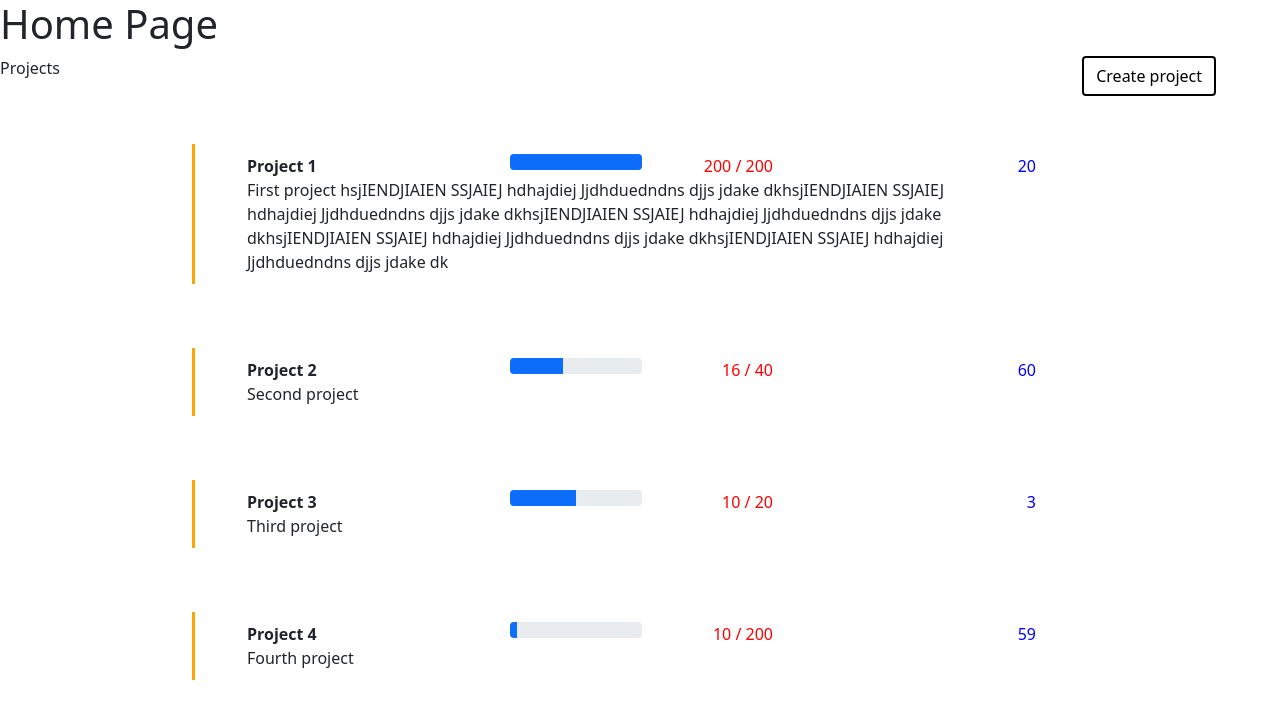
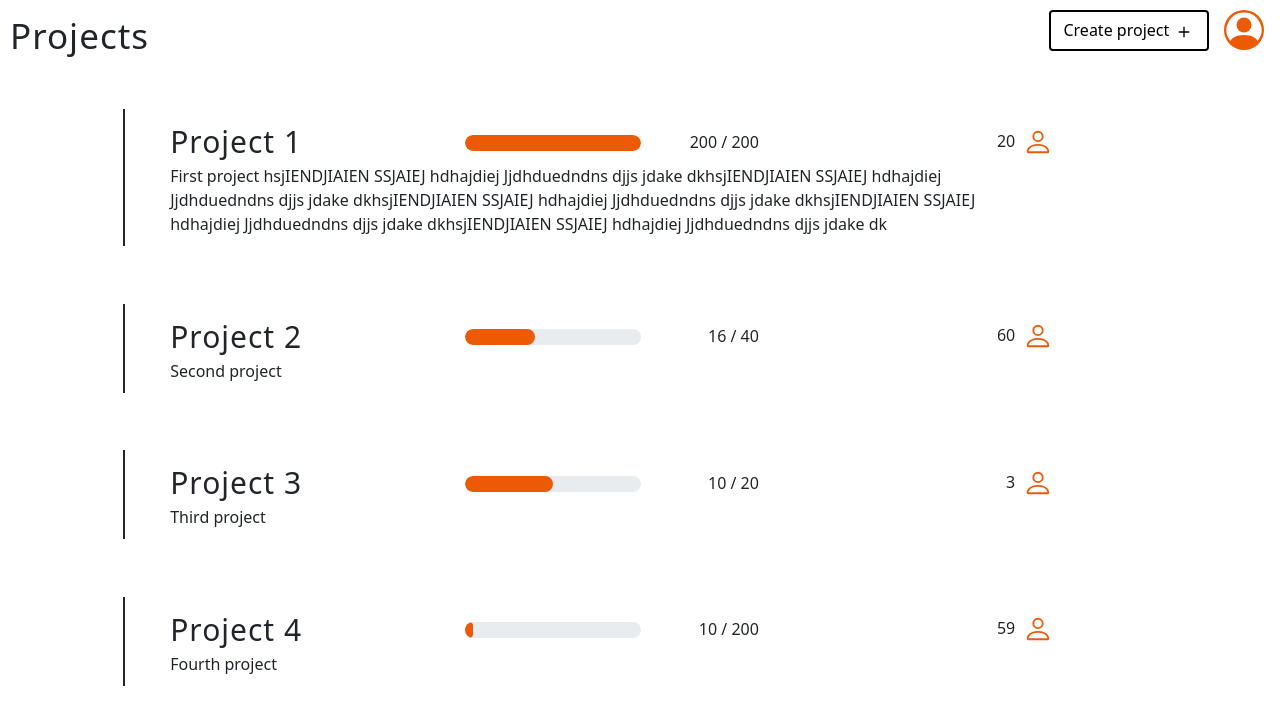
Before and after one commit to muctadir/lama, an Angular app in the folder frontend/: page /home in a window 1280 px wide. Shown: the top 724 px of the page. Built offline with nearby package versions, Linux system fonts and the light colour scheme.

Commit message:
UI homepage

```diff
--- a/frontend/package.json
+++ b/frontend/package.json
@@ -20,6 +20,7 @@
     "@angular/platform-browser-dynamic": "~13.3.0",
     "@angular/router": "~13.3.0",
     "axios": "^0.27.2",
+    "bootstrap-icons": "^1.8.2",
     "rxjs": "~7.5.0",
     "tslib": "^2.3.0",
     "zone.js": "~0.11.4"
--- a/frontend/src/app/home-page/home-page.component.html
+++ b/frontend/src/app/home-page/home-page.component.html
@@ -1,28 +1,51 @@
-<h1>Home Page</h1>
+<body>
+    <div class="container" id="topBarRow">
+        <div class="row">
+            <div class="col">
+                <p class="header">Projects</p>
+                </div>
+            <div class="col">
+                <svg class="bi bi-person-circle" viewBox="0 0 16 16">
+                    <path d="M11 6a3 3 0 1 1-6 0 3 3 0 0 1 6 0z"/>
+                    <path fill-rule="evenodd" d="M0 8a8 8 0 1 1 16 0A8 8 0 0 1 0 8zm8-7a7 7 0 0 0-5.468 11.37C3.242 11.226 4.805 10 8 10s4.757 1.225 5.468 2.37A7 7 0 0 0 8 1z"/>
+                </svg>
+                <button type="button" class="btn btn-secondary" id="createProjectButton" routerLink="/createProject">
+                    Create project
+                    <svg class="bi bi-plus" viewBox="0 0 16 16">
+                        <path d="M8 4a.5.5 0 0 1 .5.5v3h3a.5.5 0 0 1 0 1h-3v3a.5.5 0 0 1-1 0v-3h-3a.5.5 0 0 1 0-1h3v-3A.5.5 0 0 1 8 4z"/>
+                    </svg>
+                </button>
 
-<button type="button" class="btn btn-primary" id="createProjectButton" routerLink="/createProject">Create project</button>
+            </div>
+        </div>
+    </div>
 
-<p>Projects</p>
 
 <!-- Show all projects in divisions -->
+<div class="allProjects">
     <div class='projectParagraph' *ngFor="let project of projects">
         <div class="conainer">
-        <div class="row">
-            <div class="col-sm" id="projectNameColumn">
+            <div class="row align-items-center">
+                <div class="col" id="projectNameColumn">
                     <!-- Shows project name, artifact progress bar, and number of users -->
-                <b>{{project.projectName}}</b>
+                    <p class="projectName">{{project.projectName}}</p>
                 </div>
-            <div class="col-sm">
+                <div class="col">
                     <!-- Progress bar -->
                     <div class="progress">
                         <div class="progress-bar" role="progressbar" attr.aria-valuenow = {{project.numberOfCLArtifacts}}
-                    aria-valuemin="0" attr.aria-valuemax={{project.numberOfArtifacts}} [style.width]="(project.numberOfCLArtifacts / project.numberOfArtifacts)*100 + '%'">
+                        aria-valuemin="0" attr.aria-valuemax={{project.numberOfArtifacts}}
+                        [style.width]="(project.numberOfCLArtifacts / project.numberOfArtifacts)*100 + '%'"
+                        style="background-color:#ED5A06 !important;">
                         </div>
                     </div>
                     <span class='progressBarNumbers'>{{project.numberOfCLArtifacts}} / {{project.numberOfArtifacts}}</span>
                 </div>
                 <!-- Number of users -->
-            <div class="col-sm" id="numberOfUsersColumn">
+                <div class="col">
+                    <svg class="bi bi-person" viewBox="0 0 16 16">
+                        <path d="M8 8a3 3 0 1 0 0-6 3 3 0 0 0 0 6zm2-3a2 2 0 1 1-4 0 2 2 0 0 1 4 0zm4 8c0 1-1 1-1 1H3s-1 0-1-1 1-4 6-4 6 3 6 4zm-1-.004c-.001-.246-.154-.986-.832-1.664C11.516 10.68 10.289 10 8 10c-2.29 0-3.516.68-4.168 1.332-.678.678-.83 1.418-.832 1.664h10z"/>
+                    </svg>
                     <span class='numberOfUsers'>{{project.numberOfUsers}}</span>
                 </div>
                 <div class="row">
@@ -33,4 +56,7 @@
         </div>
 
     </div>
+</div>
 <br/>
+
+</body>
--- a/frontend/src/app/home-page/home-page.component.scss
+++ b/frontend/src/app/home-page/home-page.component.scss
@@ -1,39 +1,130 @@
-// Division for projects
-div.projectParagraph{
-    margin: 5% 15% 5% 15%;
-    padding: 10px 5% 10px 5%;
-    border-left: solid;
-    border-color: orange;
+// Color variables
+:root {
+    --main-color-1: #ED5A06;
+    --main-color-2: #38474e;
 }
 
+// Body
+body{
+    color: var(--main-color-2);
+}
+
+// TOP BAR
+#topBarRow{
+    margin-left: 10px;
+    margin-right: 10px;
+    max-width: 98%;
+}
+// Header saying "Projects"
+p.header{
+    font-size: 35px;
+    letter-spacing: 1px;
+    padding-top: 10px;
+}
+// CREATE PROJECT
+// Create project button on Home Page
+#createProjectButton{
+    float: right;
+    margin-right: 10px;
+    margin-top: 10px;
+    background-color: white;
+    border: 2px solid;
+    border-color: var(--main-color-2);
+    color: black;
+
+}
+// Create project button on hover
+#createProjectButton:hover, #createProjectButton:focus, #createProjectButton:active{
+    background-color: rgb(222, 222, 222);
+}
+// Create button plus
+svg.bi.bi-plus{
+    width: 22px;
+    height: 22px;
+}
+// Account Settings icon
+svg.bi.bi-person-circle{
+    float: right;
+    vertical-align: middle;
+    margin-top: 10px;
+    margin-left: 5px;
+    fill: #ED5A06;
+    width: 40px;
+    height: 40px;
+}
+
+// Division around all projects
+div.allProjects{
+    margin: 4px 120px 4px 4px;
+    padding: 4px;
+    height: 80vh;
+    overflow-y: scroll;
+}
+// Scrollbar
+::-webkit-scrollbar {
+    width: 10px;
+}
+// Scrollbar background
+::-webkit-scrollbar-track {
+    background: #f1f1f1;
+    border-radius: 10px;
+}
+// Scrollbar scroller
+::-webkit-scrollbar-thumb {
+    background: #38474e;
+    border-radius: 10px;
+}
+// Divisions for projects
+div.projectParagraph{
+    margin: 2% 5% 5% 10%;
+    padding: 10px 5% 10px 5%;
+    border-left: 2px solid;
+    border-color: var(--main-color-2);
+}
+// Columns of the grid
+div.col{
+    padding: 0px;
+}
+
+
+// Different look for project names
+.projectName{
+    font-size: 30px;
+    letter-spacing: 1px;
+    margin: 0px;
+    padding: 0px;
+}
+
+// PROGRESS BAR
+// The division of the progress
+div.progress{
+    margin-top:5px;
+    width: 60%;
+    float: left;
+    border-radius: 10px
+}
+// Actual progress bar
+div.progress-bar{
+    background-color: var(--main-color-1);
+    border-radius: 10px
+}
 // The numbers next to the progress bar
 span.progressBarNumbers{
-    color: red;
     float: right;
 }
 
-// The numbers of users
+// NUMBER OF USERS
+// The numbers of users text
 span.numberOfUsers{
-    float:right;
-    color: blue;
+    float: right;
+    margin-top: 2px;
 }
-
-// Create project button on Home Page
-#createProjectButton{
+// The user icon next to the number of user
+svg.bi.bi-person{
     float: right;
-    margin-right: 5%;
-    background-color: white;
-    border: 2px solid black;
-    color: black;
+    vertical-align: middle;
+    margin-left: 8px;
+    fill: #ED5A06;
+    width: 30px;
+    height: 30px;
 }
-
-// Progress bar
-div.progress{
-    width: 50%;
-    float: left;
-}
-
-// Columns of the grid
-div.col-sm{
-    padding: 0px 0px;
-}
--- a/frontend/src/app/home-page/home-page.component.ts
+++ b/frontend/src/app/home-page/home-page.component.ts
@@ -28,9 +28,11 @@ function addValues(name:string, descr:string, nop:number, noa: number, nocla: nu
   var project3 = addValues('Project 3', "Third project", 3, 20, 10);
   // Project 4
   var project4 = addValues('Project 4', "Fourth project", 59, 200, 10);
+  // Project 5
+  var project5 = addValues('Project 5', "Fifth project", 7, 100, 90);
 
   // Array of projects
-  let projects: Project[] = [project1, project2, project3, project4];
+  let projects: Project[] = [project1, project2, project3, project4, project5];
 
 @Component({
   selector: 'app-home-page',
```
Also changed, not shown: 1 other file (tests, documents, lock files or other folders). Lines whose indentation alone changed are shown as unchanged.
